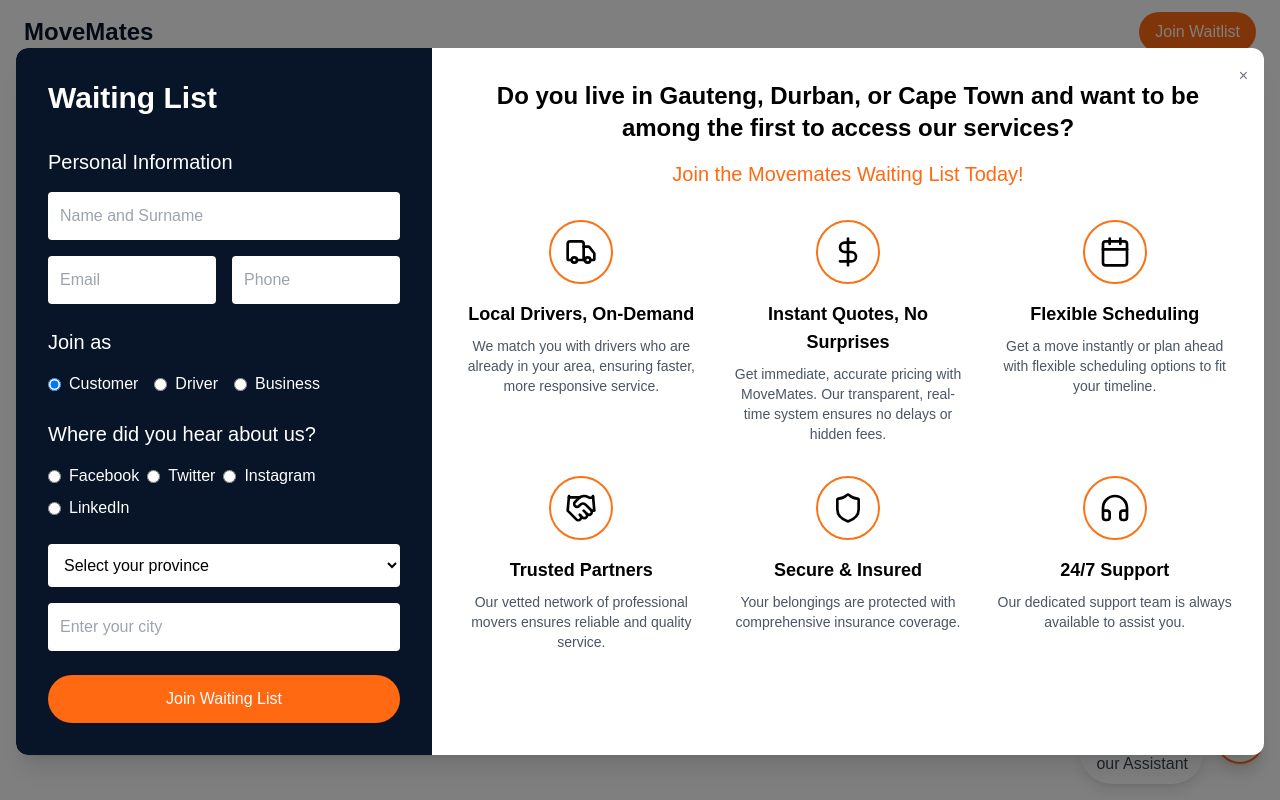
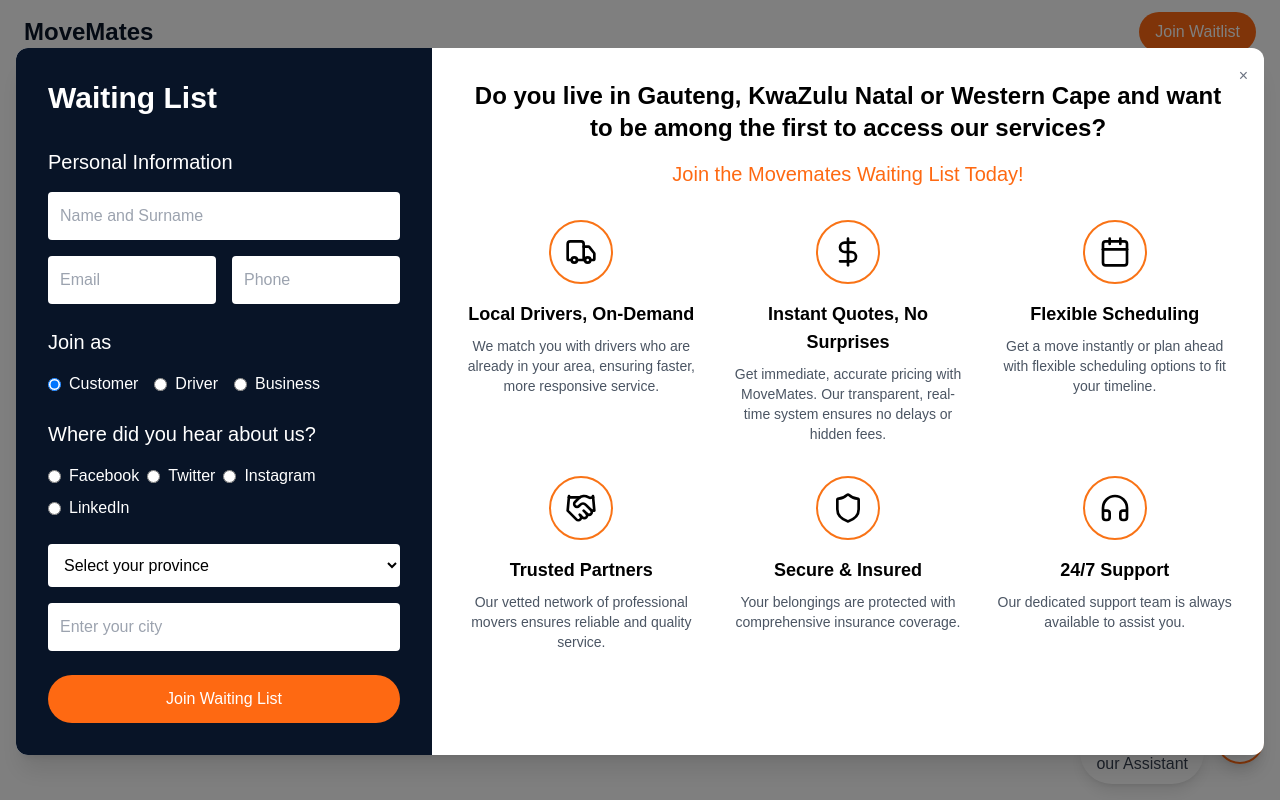
Before and after one commit to move-mate/movemates, a Next.js app: page / in a window 1280 px wide. Both pictures are taken after a click on the button "Get Early Access". Built offline with nearby package versions, Linux system fonts and the light colour scheme.

Commit message:
city to province

```diff
--- a/app/components/EnhancedWaitlistForm.tsx
+++ b/app/components/EnhancedWaitlistForm.tsx
@@ -249,7 +249,7 @@
           <div className="mb-8">
             <h2 className="text-2xl font-bold text-center mb-4">
               {formData.type === 'customer'
-                ? "Do you live in Gauteng, Durban, or Cape Town and want to be among the first to access our services?"
+                ? "Do you live in Gauteng, KwaZulu Natal or Western Cape and want to be among the first to access our services?"
                 : formData.type === 'driver'
                 ? "Are you a driver in Gauteng, Durban, or Cape Town looking to join our network of trusted movers?"
                 : "Are you a business in Gauteng, Durban, or Cape Town looking for reliable moving solutions?"}
```
